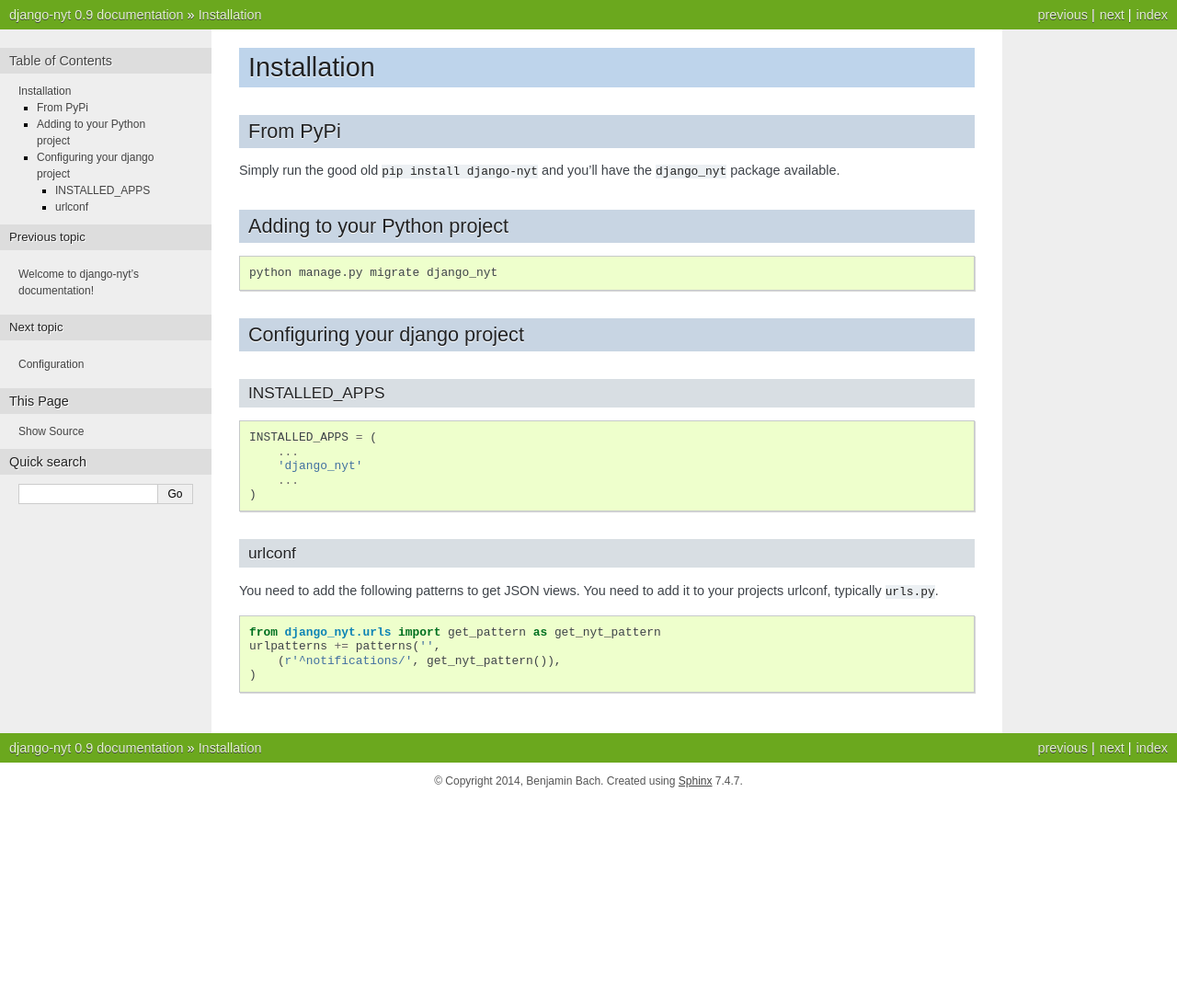
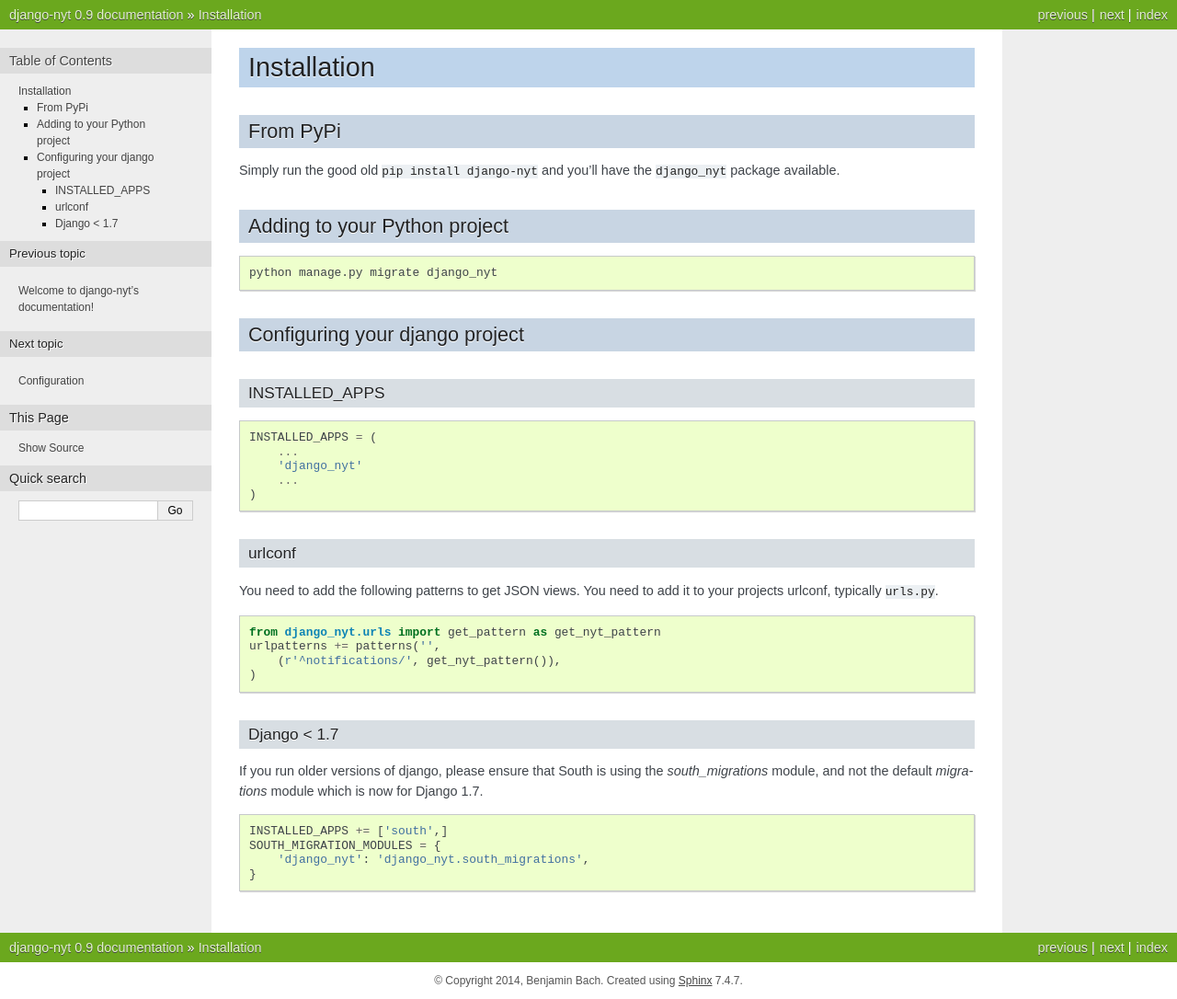
Before and after one commit to django-wiki/django-nyt, a Sphinx documentation site: the page built from docs/installation.rst, in a window 1280 px wide. Shown: the whole page at 92% size. Built offline with Sphinx 7.4.7, drawn with Linux system fonts in a browser that asks for light colours; before the commit the page ends 900 px from its top, so only the background shows below that.

Commit message:
Add docs about the south migrations module pr #9

```diff
--- a/docs/installation.rst
+++ b/docs/installation.rst
@@ -40,3 +40,18 @@
    urlpatterns += patterns('',
        (r'^notifications/', get_nyt_pattern()),
    )
+
+
+Django < 1.7
+~~~~~~~~~~~~
+
+If you run older versions of django, please ensure that South is using the
+`south_migrations` module, and not the default `migrations` module which is
+now for Django 1.7.
+
+::
+
+    INSTALLED_APPS += ['south',]
+    SOUTH_MIGRATION_MODULES = {
+        'django_nyt': 'django_nyt.south_migrations',
+    }
```
